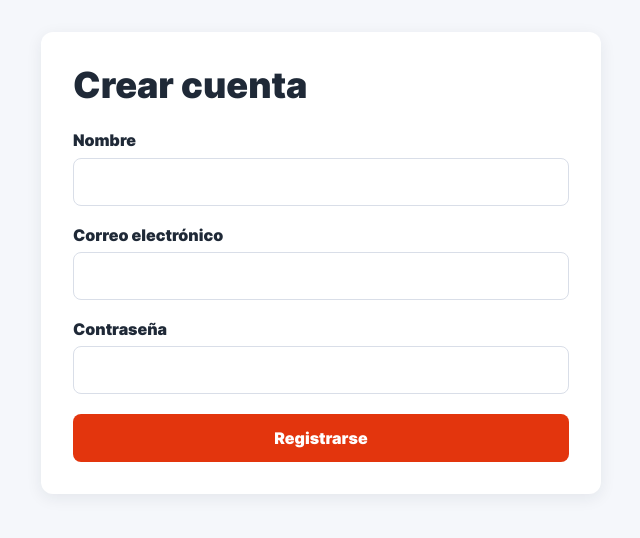
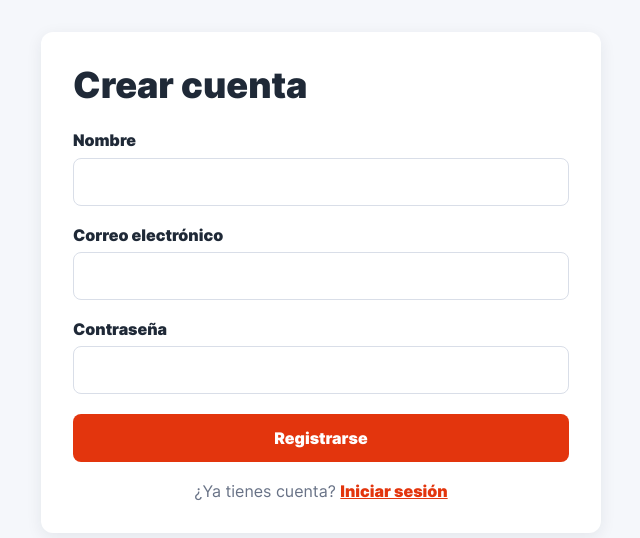
Before and after one commit to Brandocean/project-pokemon, a React (Vite) app in the folder client/: page /signup in a window 1280 px wide. Shown: the top 538 px of the page, without its empty margins (319-959 px from the left). Built offline with nearby package versions, Linux system fonts and the light colour scheme; no server answers.

Commit message:
Agregar link a register

```diff
--- a/client/src/components/Register/Register.tsx
+++ b/client/src/components/Register/Register.tsx
@@ -108,6 +108,12 @@ function Register() {
             {isLoading ? 'Creando cuenta…' : 'Registrarse'}
           </button>
         </form>
+        <p className="auth-form__alternate">
+          ¿Ya tienes cuenta?{' '}
+          <Link className="auth-form__link" to="/signin">
+            Iniciar sesión
+          </Link>
+        </p>
         {successMessage && (
           <p className="register__message register__message_success" role="status">
             {successMessage}{' '}
```
